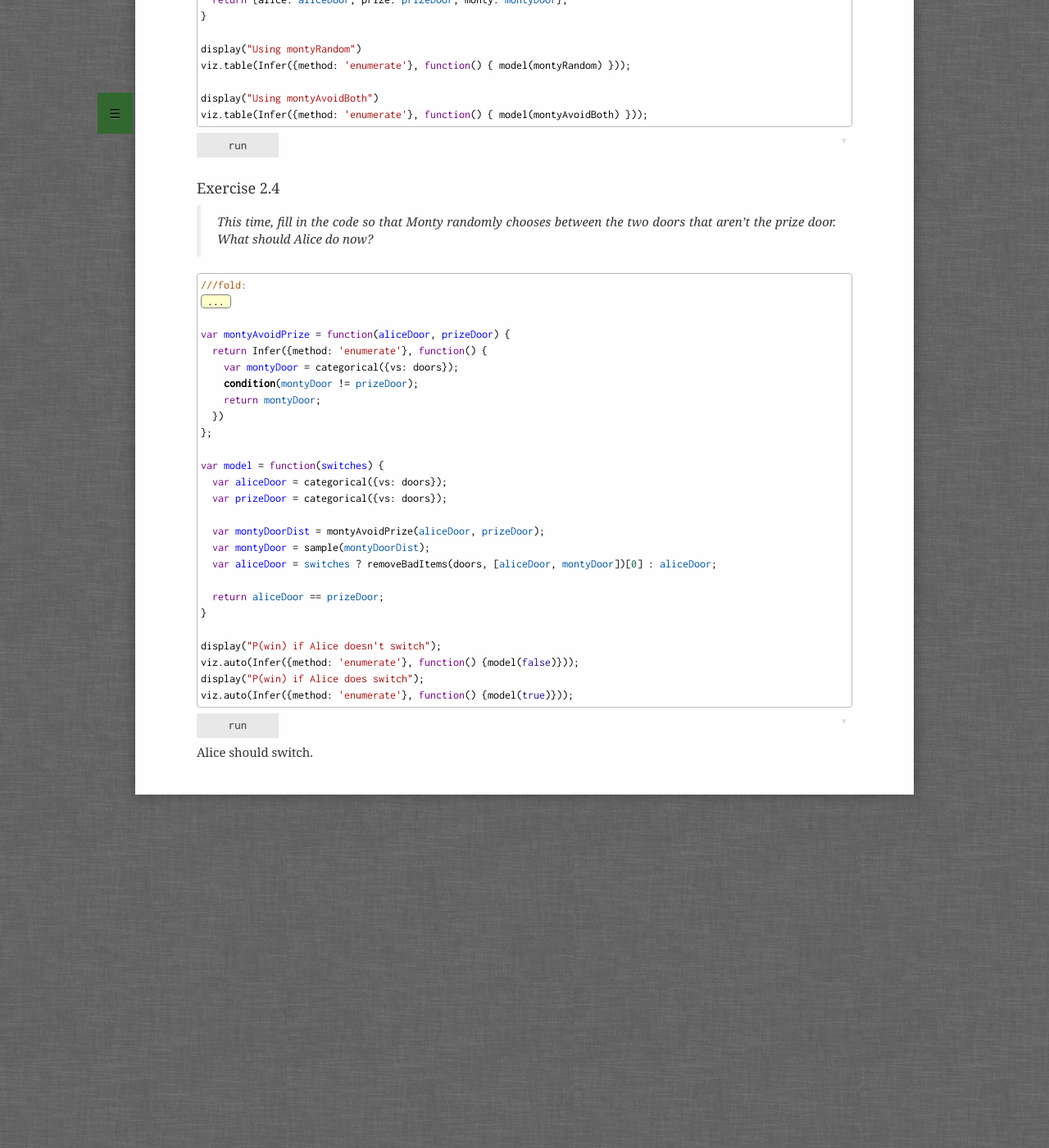
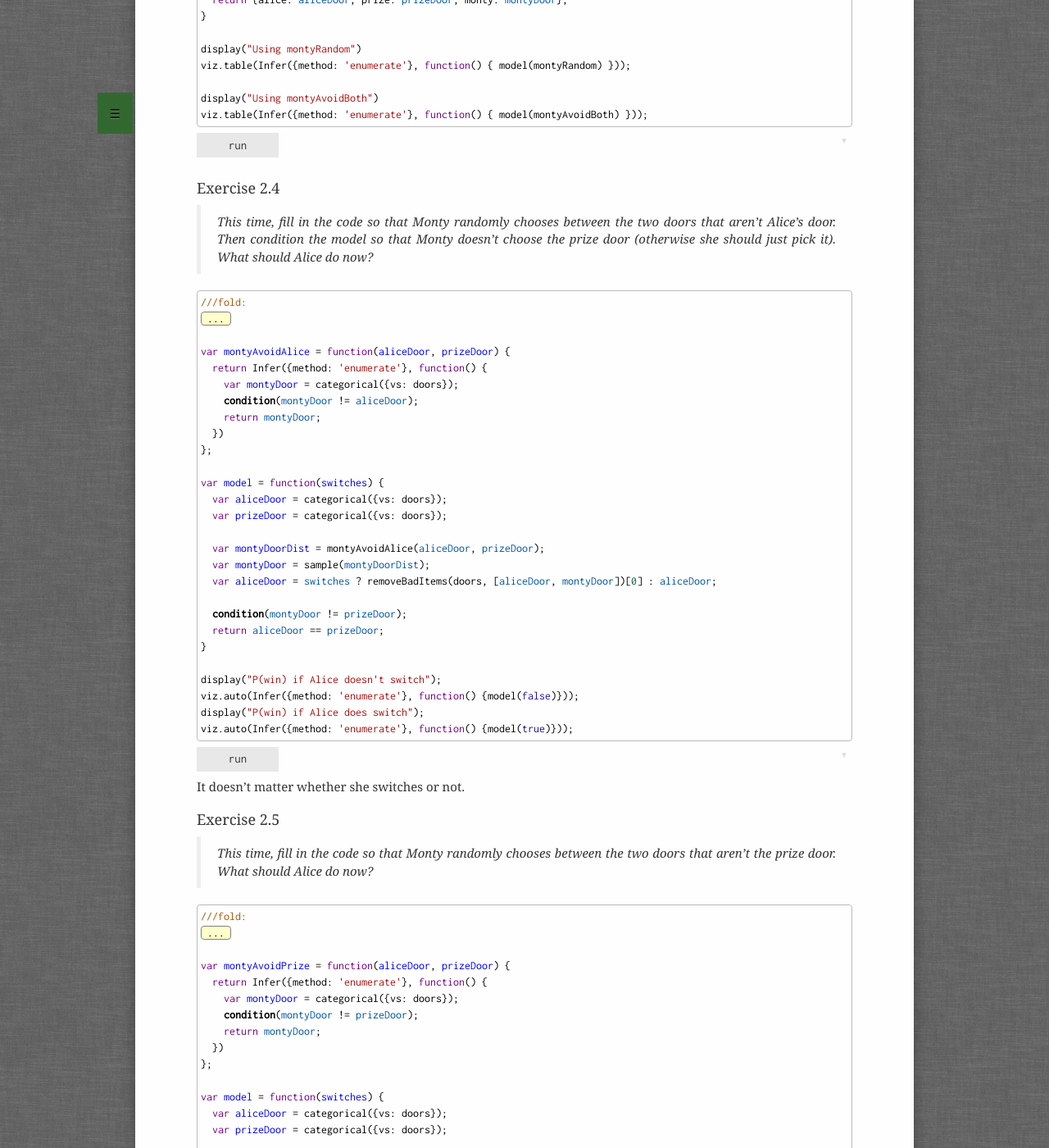
Before and after one commit to probmods/probmods2, a Jekyll site: the page built from solutions/social-cognition.md, in a window 1280 px wide and 1400 px high, scrolled down 6831 px. Shown: the whole window at 82% size. Built offline with Jekyll 4.4.1, drawn with Linux system fonts in a browser that asks for light colours; a script that is not in the unit is left out; some of the changed text lies outside the part shown.

Commit message:
Added 2.4 and 2.6 back in with revisions.

```diff
--- a/solutions/social-cognition.md
+++ b/solutions/social-cognition.md
@@ -369,7 +369,54 @@
 viz.table(Infer({method: 'enumerate'}, function() { model(montyAvoidBoth) }));
 ~~~
 
+
 ### Exercise 2.4
+
+> This time, fill in the code so that Monty randomly chooses between the two doors that aren't Alice's door.
+> Then condition the model so that Monty doesn't choose the prize door (otherwise she should just pick it).
+> What should Alice do now?
+
+~~~
+///fold:
+var removeBadItems = function(l, badItems) {
+  return reduce(function(badItem, remainingL) {
+    return remove(badItem, remainingL)
+  }, l, badItems);
+}
+
+var doors = [1, 2, 3];
+///
+
+var montyAvoidAlice = function(aliceDoor, prizeDoor) {
+  return Infer({method: 'enumerate'}, function() {
+    var montyDoor = categorical({vs: doors});
+    condition(montyDoor != aliceDoor);
+    return montyDoor;
+  })
+};
+
+var model = function(switches) {
+  var aliceDoor = categorical({vs: doors});
+  var prizeDoor = categorical({vs: doors});
+
+  var montyDoorDist = montyAvoidAlice(aliceDoor, prizeDoor);
+  var montyDoor = sample(montyDoorDist);
+  var aliceDoor = switches ? removeBadItems(doors, [aliceDoor, montyDoor])[0] : aliceDoor;
+
+  condition(montyDoor != prizeDoor);
+  return aliceDoor == prizeDoor;
+}
+
+display("P(win) if Alice doesn't switch");
+viz.auto(Infer({method: 'enumerate'}, function() {model(false)}));
+display("P(win) if Alice does switch");
+viz.auto(Infer({method: 'enumerate'}, function() {model(true)}));
+~~~
+
+It doesn't matter whether she switches or not.
+
+
+### Exercise 2.5
 
 > This time, fill in the code so that Monty randomly chooses between the two doors that aren't the prize door.
 > What should Alice do now?
@@ -411,3 +458,16 @@
 ~~~
 
 Alice should switch.
+
+
+### Exercise 2.6
+
+> The psychological question is why do people have the initial intuition that switching shouldn’t matter?
+> Given your explorations, propose a hypothesis.
+> Can you think of an experiment that would test this hypothesis?
+
+[Note: There’s no right answer to this, so answers may vary.]
+
+One model might be that people believe that Monty is trying to avoid the prize door,
+or believe that he actually acts randomly.
+Either possibility would lead to the prediction that Alice should be indifferent to switching.
```
Also changed, not shown: exercises/social-cognition.md (+45 -0 lines).
